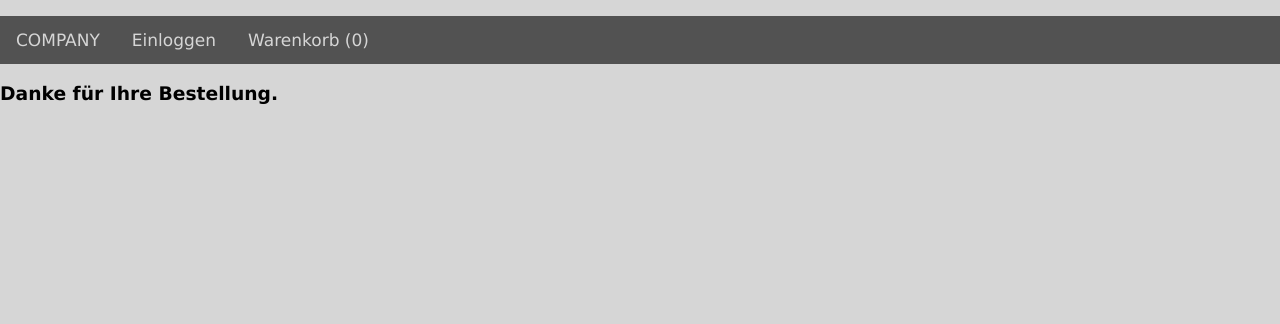
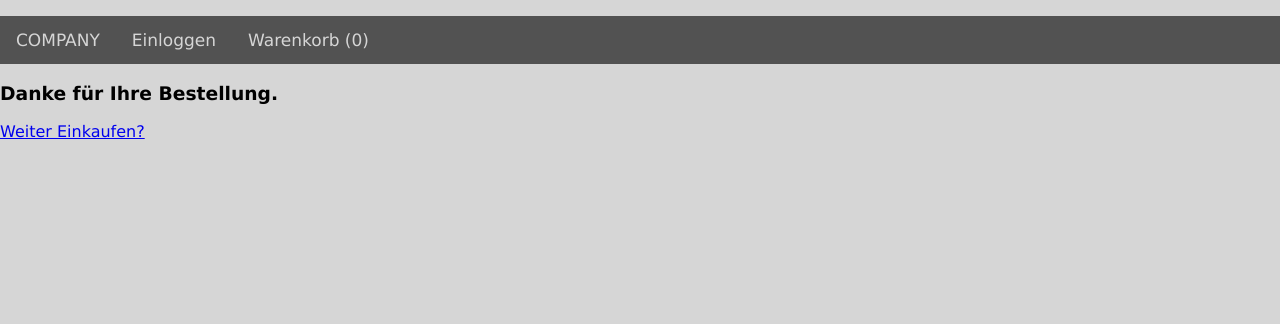
Before and after one commit to orthub/cms-lbs4, a PHP site: page /shop/views/thankyou.php in a window 1280 px wide. Shown: the top 324 px of the page. Run offline with PHP 8.4, Linux system fonts and the light colour scheme.

Commit message:
added backlink

```diff
--- a/shop/views/thankyou.php
+++ b/shop/views/thankyou.php
@@ -19,6 +19,8 @@ unset($_SESSION['cart_products_deleted']);
 
     <h3>Danke für Ihre Bestellung.</h3>
 
+    <a href="/shop/index.php">Weiter Einkaufen?</a>
+
   </div>
 
 </body>
```
